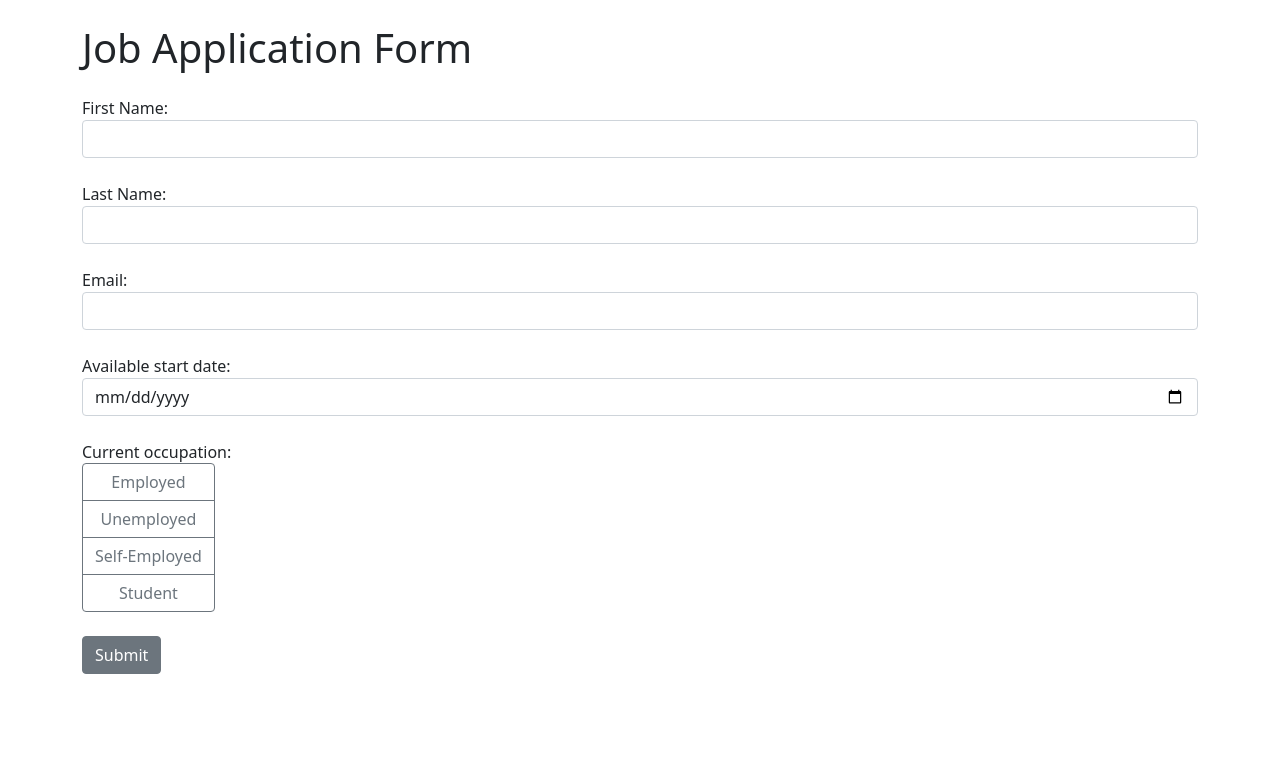
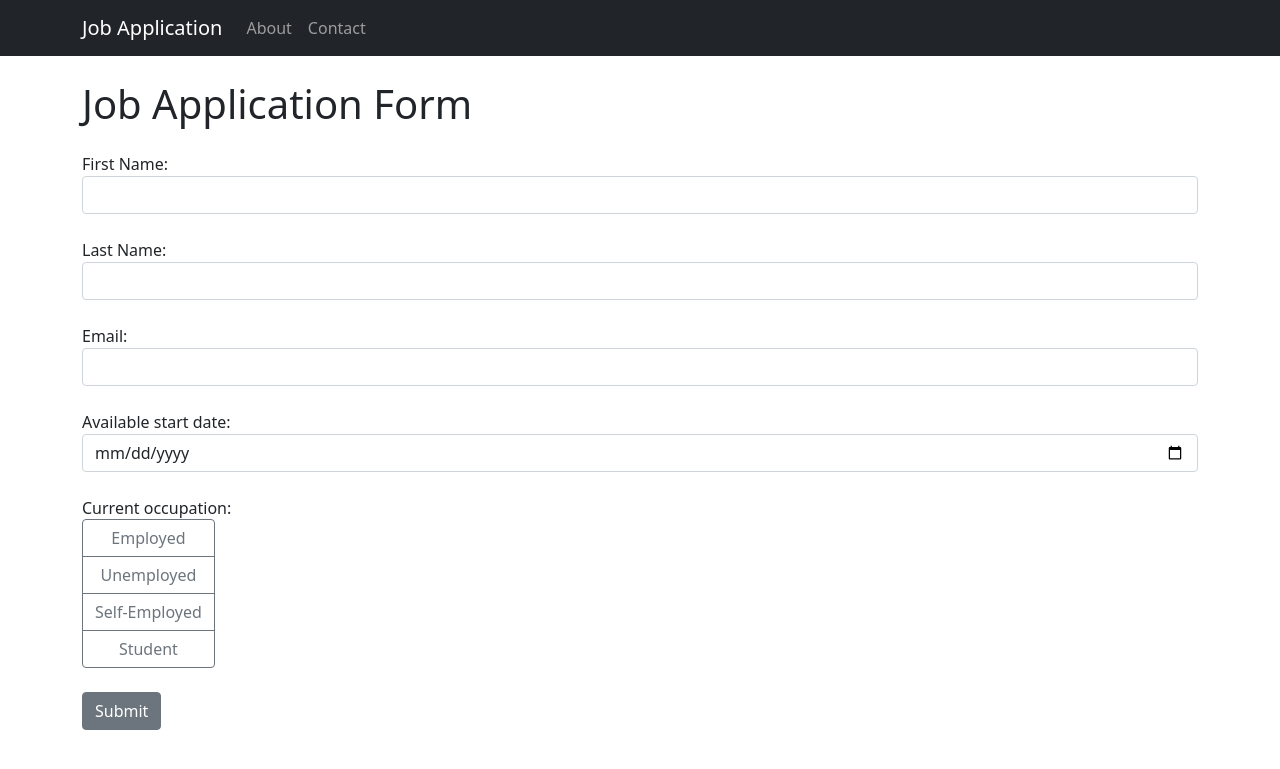
Before and after one commit to leesheldon/App_17_Job_App_Django_Python, a Django app: page / in a window 1280 px wide. Shown: the top 769 px of the page. Run offline with Django 5.2, Linux system fonts and the light colour scheme.

Commit message:
Day 54: Add the Navigation bar.

```diff
--- a/job_application/templates/base.html
+++ b/job_application/templates/base.html
@@ -7,6 +7,24 @@
         <title>Job Application App</title>
     </head>
     <body>
+        <nav class="navbar navbar-expand-lg navbar-dark bg-dark">
+          <div class="container">
+            <a class="navbar-brand" href="{% url 'index' %}">Job Application</a>
+            <button class="navbar-toggler" type="button" data-bs-toggle="collapse" data-bs-target="#navbarNav" aria-controls="navbarNav" aria-expanded="false" aria-label="Toggle navigation">
+              <span class="navbar-toggler-icon"></span>
+            </button>
+            <div class="collapse navbar-collapse" id="navbarNav">
+              <ul class="navbar-nav">
+                <li class="nav-item {% if request.path == '/about/' %}active{% endif %}">
+                  <a class="nav-link" href="{% url 'about' %}">About</a>
+                </li>
+                <li class="nav-item">
+                  <a class="nav-link" href="{% url 'contact_us' %}">Contact</a>
+                </li>
+              </ul>
+            </div>
+          </div>
+        </nav>
         <div class="container">
             {% block content%}
             {% endblock %}
--- /dev/null
+++ b/job_application/templates/contact_us.html
@@ -0,0 +1,6 @@
+{% extends 'base.html' %}
+{% block content %}
+
+<h1 class="mt-4 mb-4">Contact Us</h1>
+
+{% endblock %}
--- a/job_application/urls.py
+++ b/job_application/urls.py
@@ -3,5 +3,6 @@ from . import views
 
 urlpatterns = [
     path('', views.index, name='index'),
-    path('about/', views.about, name='about')
+    path('about/', views.about, name='about'),
+    path('contact_us/', views.contact_us, name='contact_us')
 ]
--- a/job_application/views.py
+++ b/job_application/views.py
@@ -36,3 +36,7 @@ def index(request):
 
 def about(request):
     return render(request, "about.html")
+
+
+def contact_us(request):
+    return render(request, "contact_us.html")
```
